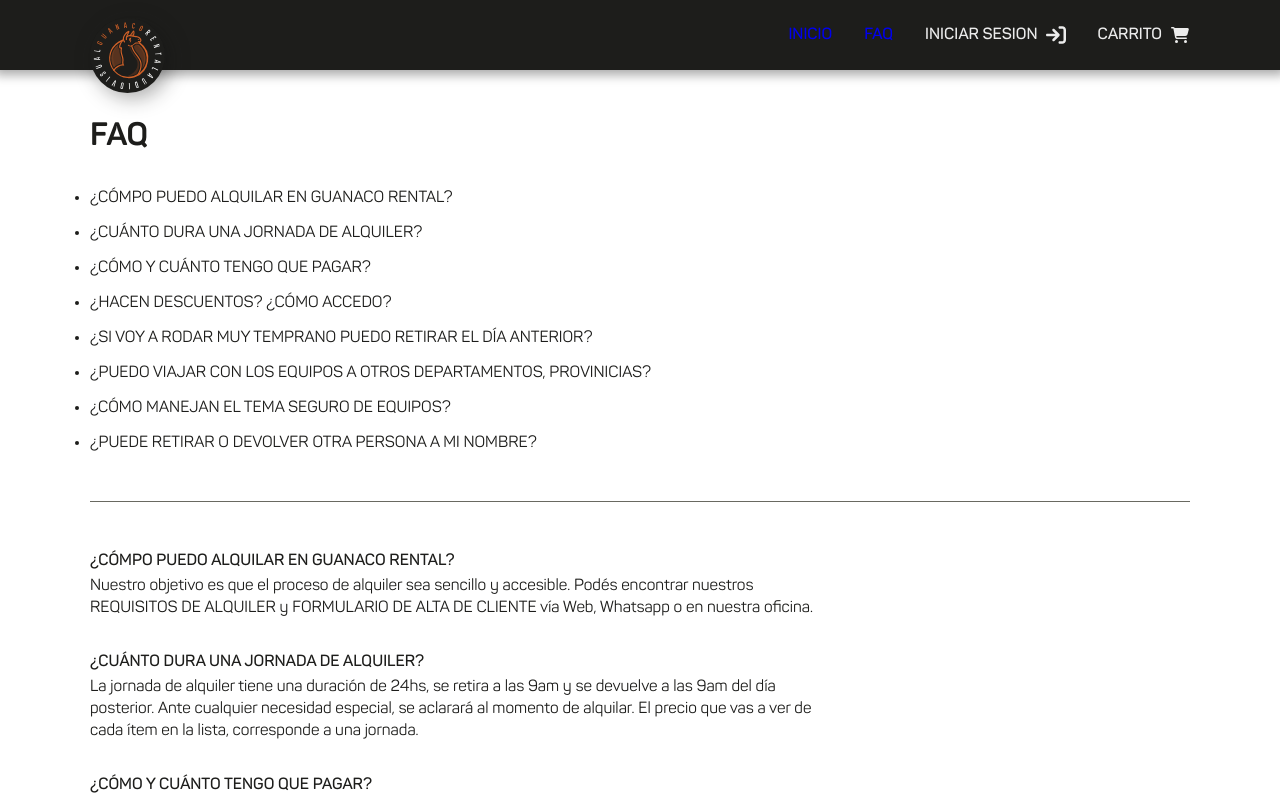
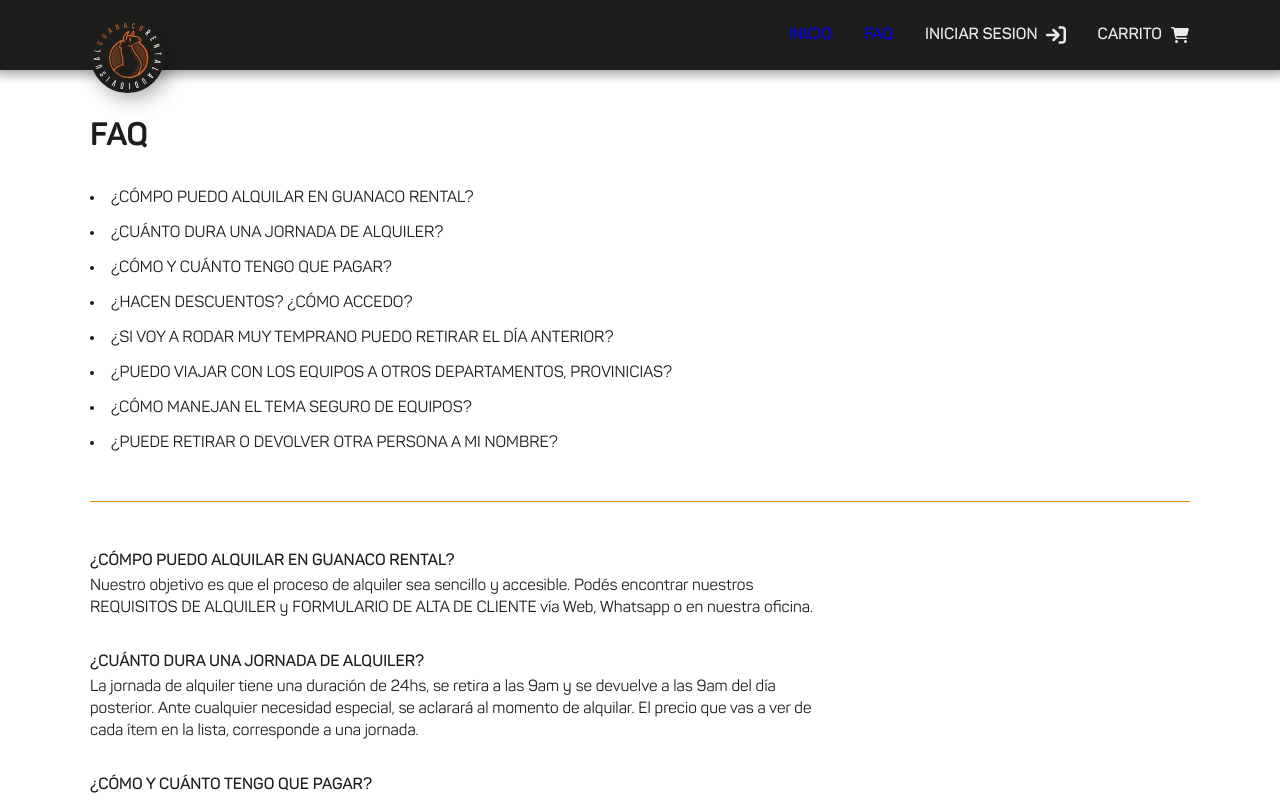
Before and after one commit to Facupelli/guanaco-rental, a Next.js app in the folder guanaco-rental/: page /faq in a window 1280 px wide. Shown: the top 800 px of the page. Built offline with nearby package versions, Linux system fonts and the light colour scheme; no server answers.

Commit message:
faq styles

```diff
--- a/guanaco-rental/styles/FaqPage.module.scss
+++ b/guanaco-rental/styles/FaqPage.module.scss
@@ -11,10 +11,10 @@
     display: flex;
     flex-direction: column;
     gap: 1rem;
-    border-bottom: 1px solid $m-gray;
+    border-bottom: 1px solid $s-orange;
 
     li {
-      list-style: disc;
+      list-style: disc inside;
       &:hover {
         color: $m-orange;
         cursor: pointer;
```
